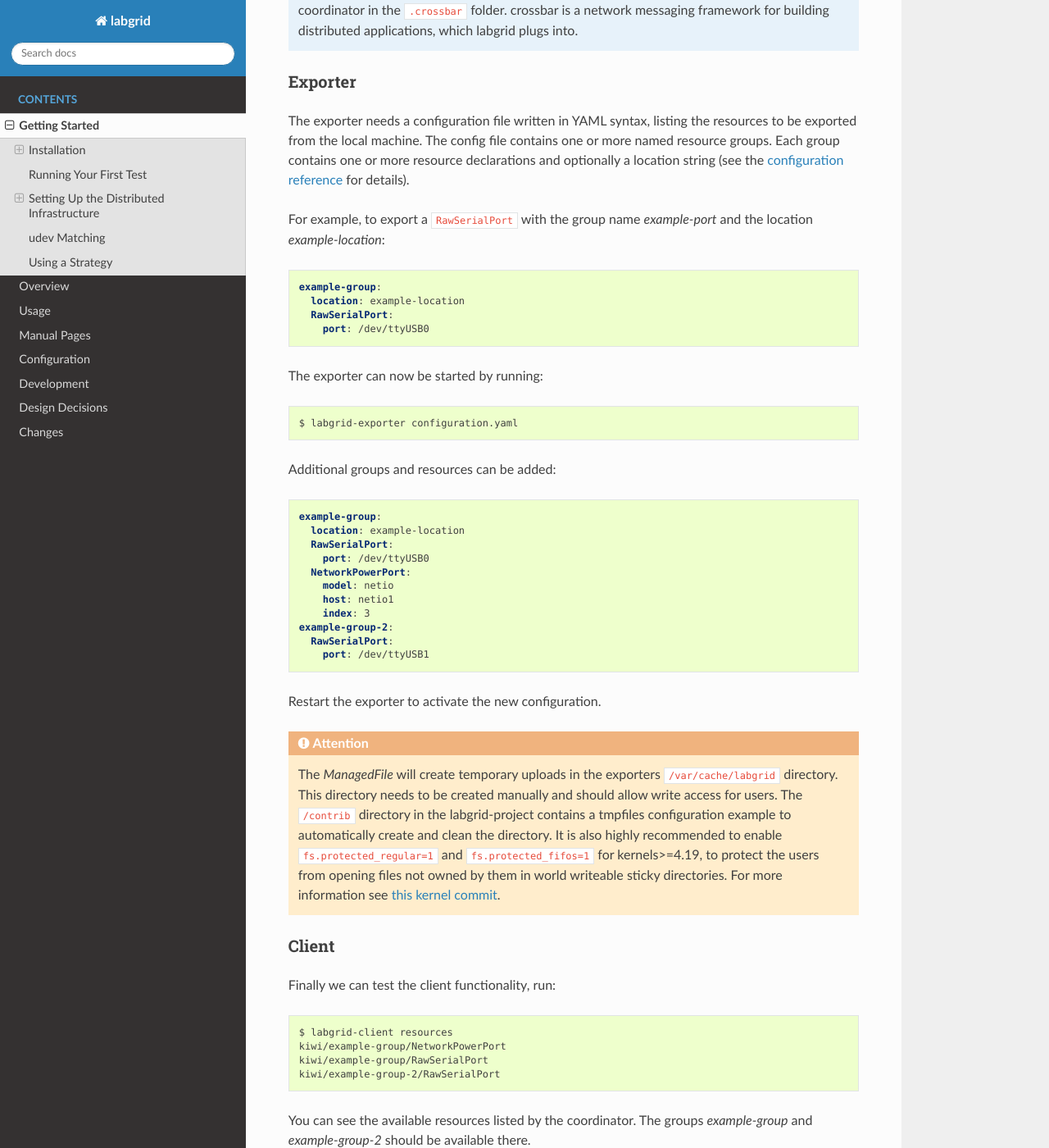
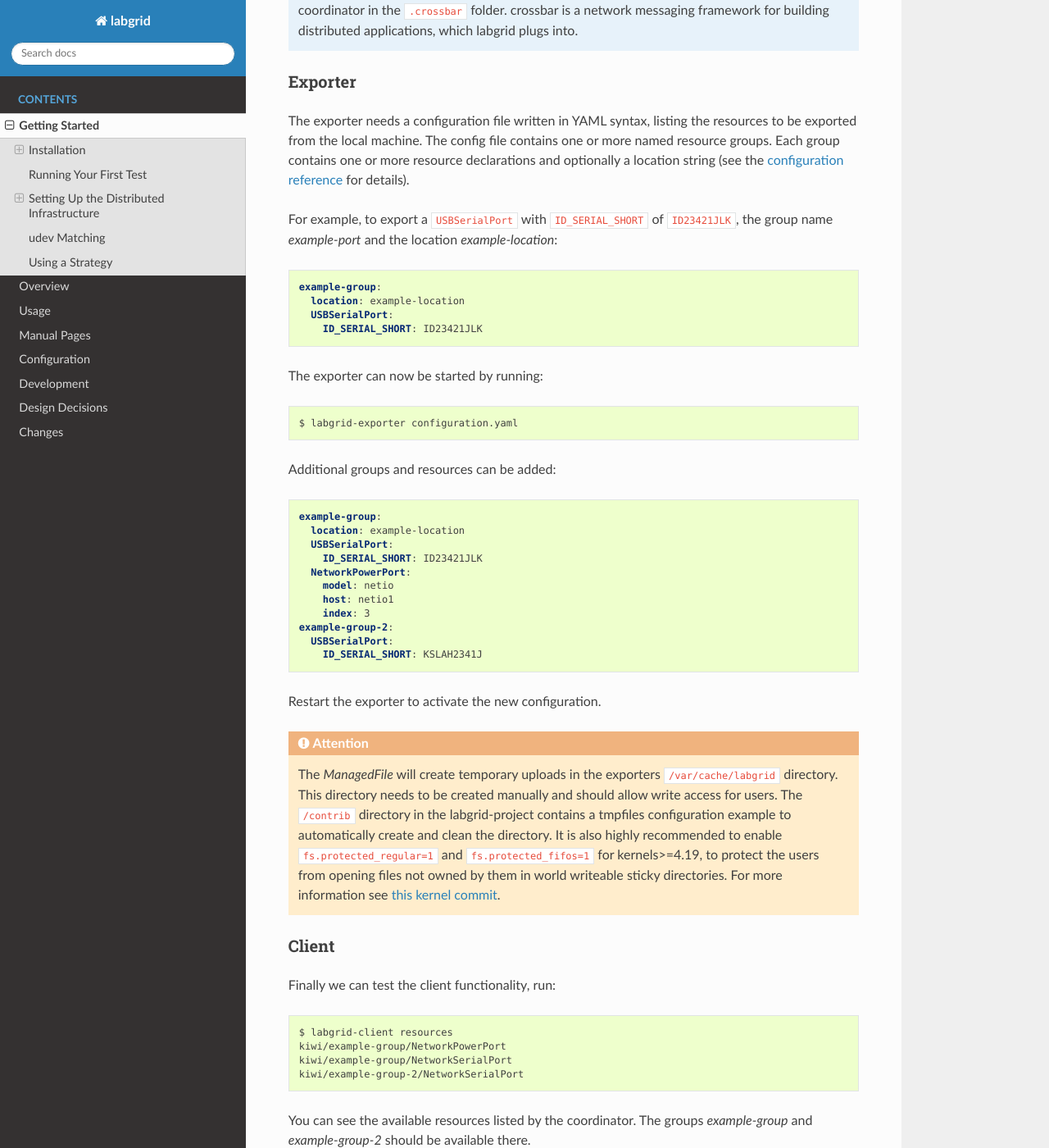
Before and after one commit to labgrid-project/labgrid, a Sphinx documentation site: the page built from doc/getting_started.rst, in a window 1280 px wide and 1400 px high, scrolled down 3890 px. Shown: the whole window at 82% size. Built offline with Sphinx 7.4.7 and the Read the Docs theme 2.0.0, drawn with Linux system fonts in a browser that asks for light colours; pages that are not in the unit, such as notebooks, are missing from menus.

Commit message:
docs: update remote getting started documentation
RawSerialPorts are not exportable resources, USBSerialPorts are required
for this. Update the docs to reflect this change.

Signed-off-by: Rouven Czerwinski <r.czerwinski@pengutronix.de>

```diff
--- a/doc/getting_started.rst
+++ b/doc/getting_started.rst
@@ -204,15 +204,16 @@
 Each group contains one or more resource declarations and optionally a location
 string (see the :doc:`configuration reference <configuration>` for details).
 
-For example, to export a ``RawSerialPort`` with the group name `example-port` and
-the location `example-location`:
+For example, to export a ``USBSerialPort`` with ``ID_SERIAL_SHORT`` of
+``ID23421JLK``, the group name `example-port` and the location
+`example-location`:
 
 .. code-block:: yaml
 
    example-group:
      location: example-location
-     RawSerialPort:
-       port: /dev/ttyUSB0
+     USBSerialPort:
+       ID_SERIAL_SHORT: ID23421JLK
 
 The exporter can now be started by running:
 
@@ -226,15 +227,15 @@
 
    example-group:
      location: example-location
-     RawSerialPort:
-       port: /dev/ttyUSB0
+     USBSerialPort:
+       ID_SERIAL_SHORT: ID23421JLK
      NetworkPowerPort:
        model: netio
        host: netio1
        index: 3
    example-group-2:
-     RawSerialPort:
-       port: /dev/ttyUSB1
+     USBSerialPort:
+       ID_SERIAL_SHORT: KSLAH2341J
 
 Restart the exporter to activate the new configuration.
 
@@ -260,8 +261,8 @@
 
     $ labgrid-client resources
     kiwi/example-group/NetworkPowerPort
-    kiwi/example-group/RawSerialPort
-    kiwi/example-group-2/RawSerialPort
+    kiwi/example-group/NetworkSerialPort
+    kiwi/example-group-2/NetworkSerialPort
 
 You can see the available resources listed by the coordinator. The groups
 `example-group` and `example-group-2` should be available there.
```
